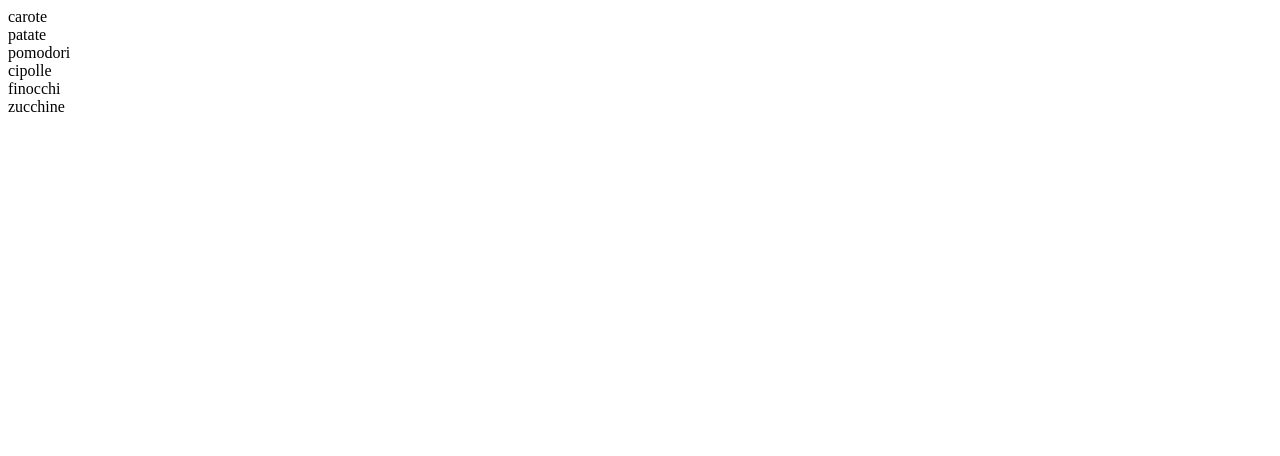
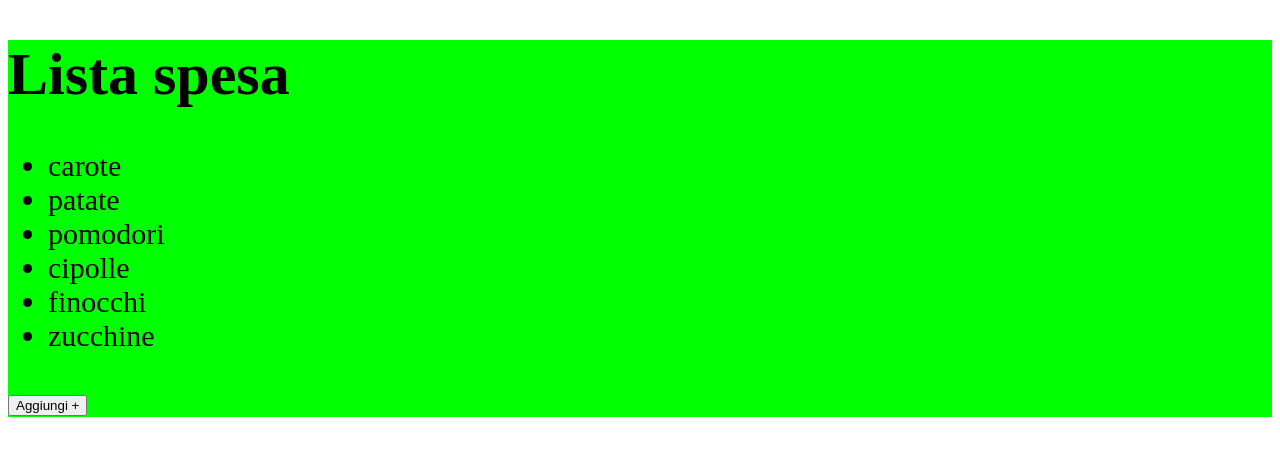
Before and after one commit to Aranel9966/js-lista-spesa, a plain HTML site: page index.html in a window 1280 px wide. Drawn offline with Linux system fonts and the light colour scheme.

Commit message:
add event and style

```diff
--- a/index.html
+++ b/index.html
@@ -1,13 +1,24 @@
 <!DOCTYPE html>
-<html lang="en">
+<html lang="it">
 <head>
     <meta charset="UTF-8">
     <meta http-equiv="X-UA-Compatible" content="IE=edge">
     <meta name="viewport" content="width=device-width, initial-scale=1.0">
-    <title>Document</title>
+    <title>js-lista-spesa</title>
 </head>
 <body>
+    <div id="container">
+        <h1>Lista spesa</h1>
+        <div>
+            <ul id="list" >
 
+            </ul>
+
+        </div>
+        <div>
+            <button id="add" >Aggiungi +</button>
+        </div>
+    </div>
 
     <script src="js/script.js"></script>
 </body>
--- a/js/script.js
+++ b/js/script.js
@@ -9,14 +9,38 @@ Data una lista della spesa (memorizzata in un array),
 /*
 -creo array
 -ciclo while per stampare
+-creo un evento per aggiungere elementi nella lista
 */
 
 const shoppingList =['carote','patate','pomodori','cipolle','finocchi','zucchine'];
-
+let addEl =document.getElementById('add');
+let listEl=document.getElementById('list');
+let containerEl=document.getElementById('container');
 let index=0;
 
+containerEl.style.fontSize='30px'
+containerEl.style.backgroundColor='#00ff00'
+
 while(shoppingList.length != index){
-    document.writeln(shoppingList[index] + '<br>')
+
+    let stampa = document.createElement('li');
+
+    stampa.innerHTML=(shoppingList[index])
+
+    listEl.append(stampa);
+
+
     console.log(shoppingList[index])
     index++
 }
+
+addEl.addEventListener('click',function(){
+    let newAdd = prompt('cosa vuoi aggiungere?')
+
+    let stampa = document.createElement('li');
+
+    stampa.innerHTML=(newAdd)
+
+    listEl.append(stampa);
+
+})
```
